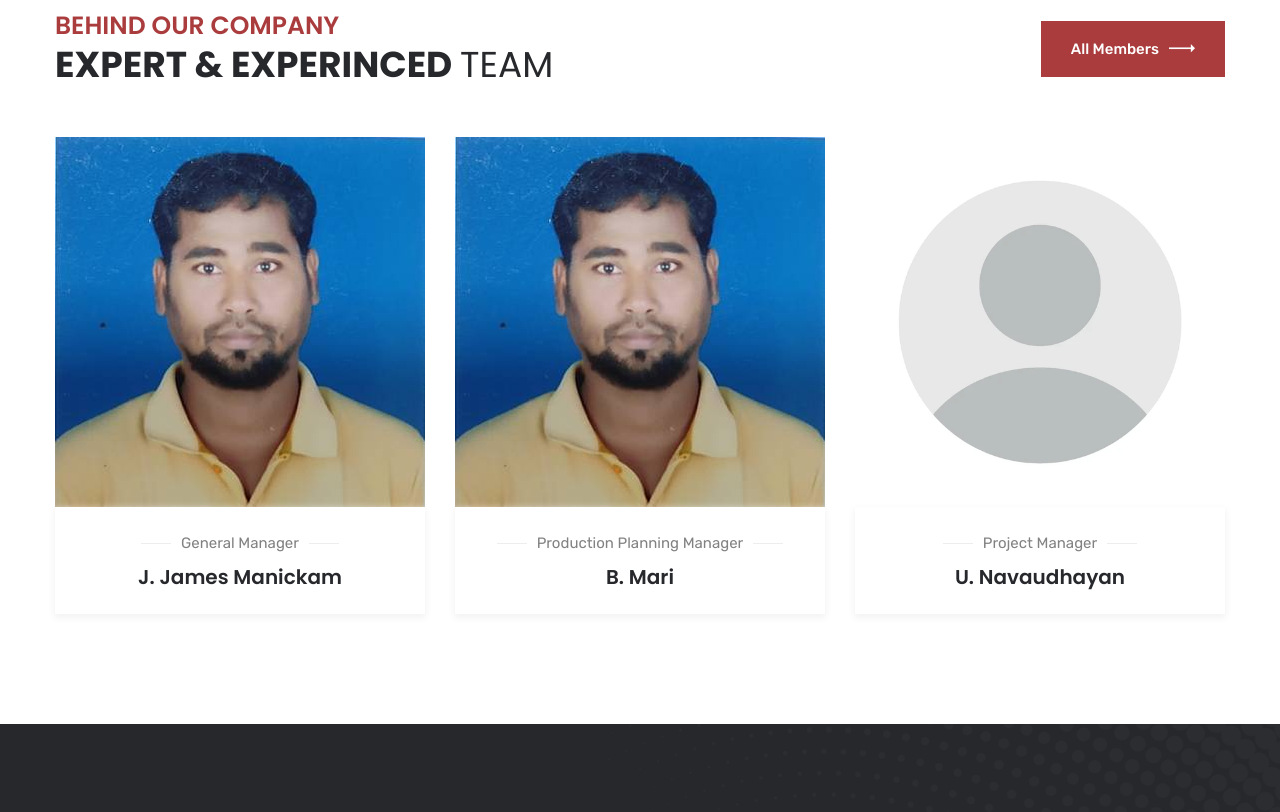
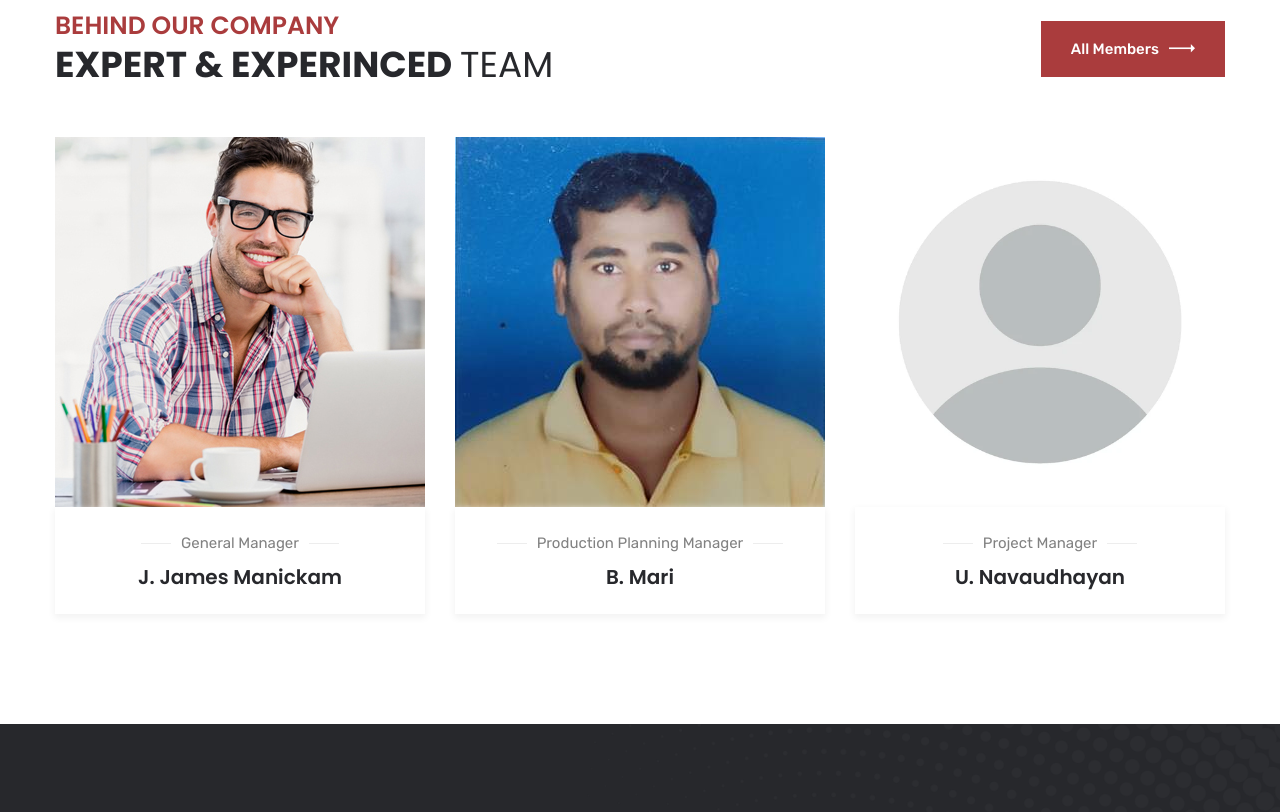
Before and after one commit to skiftertech/jeminteriors.in, a plain HTML site: page about.html in a window 1280 px wide. Shown: the part 2060-2872 px from the top of the page. Drawn offline with Linux system fonts and the light colour scheme; some packages are replaced by stand-ins of ours; a script that the page names is missing; files whose address does not match are found by name.

Commit message:
Update about.html

```diff
--- a/about.html
+++ b/about.html
@@ -301,7 +301,7 @@
                     <div class="col-xl-4 col-lg-6 col-md-6 col-sm-12">
                         <div class="single-team-member">
                             <div class="img-holder">
-                                <img src="images/team/2.jpg" alt="Awesome Image">
+                                <img src="images/team/1.jpg" alt="Awesome Image">
                                 <ul class="sociallinks">
                                     <li><a href="#"><i class="fa fa-facebook" aria-hidden="true"></i></a></li>
                                     <li><a href="#"><i class="fa fa-twitter" aria-hidden="true"></i></a></li>
```
